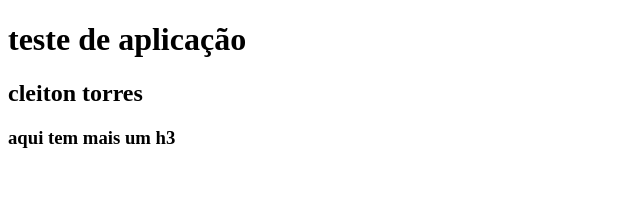
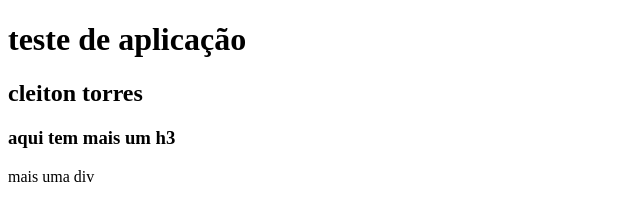
Before and after one commit to cleitonsa/Meus-Projetos-HTML, a plain HTML site: page index.html in a window 1280 px wide. Shown: the whole page, without its empty margins (0-640 px from the left). Drawn offline with Linux system fonts and the light colour scheme.

Commit message:
foi add uma div

```diff
--- a/index.html
+++ b/index.html
@@ -12,7 +12,7 @@
 	<h2> cleiton torres </h2>
 
 	<h3> aqui tem mais um h3 </h3>
-
+	<div> mais uma div </div>
 
 </body>
 </html>
```
